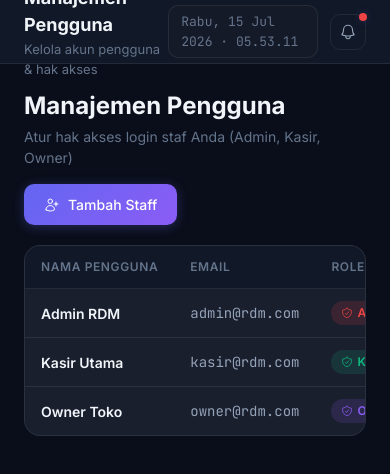
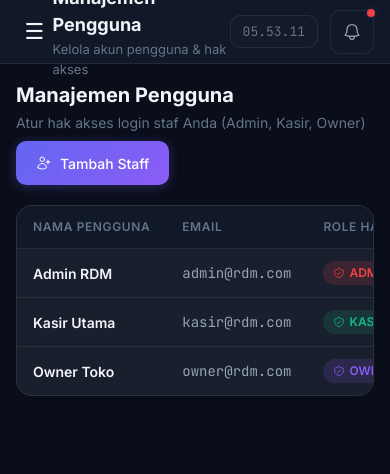
Before and after one commit to syahrulrahmandana/rdm-app-store, a Next.js app: page /users in a window 390 px wide. Shown: the top 474 px of the page. Built offline with nearby package versions, Linux system fonts and the light colour scheme; no server answers.

Commit message:
fix: make entire app responsive for mobile and PC - add hamburger menu, responsive grids, touch-friendly buttons

```diff
--- a/src/app/(dashboard)/layout.tsx
+++ b/src/app/(dashboard)/layout.tsx
@@ -1,19 +1,27 @@
+'use client'
+
+import { useState, useCallback } from 'react'
 import Sidebar from '@/components/layout/sidebar'
 import Header from '@/components/layout/header'
 
-export default function DashboardLayout({
-  children,
-}: {
-  children: React.ReactNode
-}) {
+export default function DashboardLayout({ children }: { children: React.ReactNode }) {
+  const [sidebarOpen, setSidebarOpen] = useState(false)
+
+  const toggleSidebar = useCallback(() => {
+    setSidebarOpen(prev => !prev)
+  }, [])
+
+  const closeSidebar = useCallback(() => {
+    setSidebarOpen(false)
+  }, [])
+
   return (
     <div style={{ display: 'flex', minHeight: '100vh' }}>
-      <Sidebar />
+      <div className={`sidebar-overlay ${sidebarOpen ? 'active' : ''}`} onClick={closeSidebar} />
+      <Sidebar isOpen={sidebarOpen} onClose={closeSidebar} />
       <div className="main-content">
-        <Header />
-        <div className="page-content">
-          {children}
-        </div>
+        <Header onToggleSidebar={toggleSidebar} />
+        <div className="page-content">{children}</div>
       </div>
     </div>
   )
--- a/src/app/(dashboard)/pos/page.tsx
+++ b/src/app/(dashboard)/pos/page.tsx
@@ -330,7 +330,7 @@ export default function POSPage() {
                 {/* Metode Pembayaran */}
                 <div className="input-group" style={{ marginBottom: 16 }}>
                   <label className="input-label">Pilih Metode</label>
-                  <div style={{ display: 'grid', gridTemplateColumns: 'repeat(2, 1fr)', gap: 8 }}>
+                  <div className="form-grid" style={{ gap: 8 }}>
                     {paymentMethods.map((pm) => (
                       <button
                         key={pm.value}
--- a/src/app/(dashboard)/products/page.tsx
+++ b/src/app/(dashboard)/products/page.tsx
@@ -277,7 +277,7 @@ export default function ProductsPage() {
       </div>
 
       {/* Filters */}
-      <div className="card" style={{ padding: 16, marginBottom: 20, display: 'flex', gap: 12, alignItems: 'center' }}>
+      <div className="card" style={{ padding: 16, marginBottom: 20, display: 'flex', gap: 12, alignItems: 'center', flexWrap: 'wrap' }}>
         <div className="search-box" style={{ flex: 1 }}>
           <HiOutlineMagnifyingGlass className="search-box-icon" />
           <input
@@ -290,7 +290,7 @@ export default function ProductsPage() {
         </div>
         <select
           className="select"
-          style={{ width: 200 }}
+          style={{ minWidth: 150, flex: 1, maxWidth: 250 }}
           value={selectedCategory}
           onChange={(e) => setSelectedCategory(e.target.value)}
         >
@@ -384,7 +384,7 @@ export default function ProductsPage() {
               <button className="btn btn-icon btn-ghost" onClick={() => setIsModalOpen(false)}>×</button>
             </div>
             <form onSubmit={handleSubmit}>
-              <div className="modal-body" style={{ display: 'grid', gridTemplateColumns: '1fr 1fr', gap: 16 }}>
+              <div className="modal-body form-grid" style={{ gap: 16 }}>
                 <div className="input-group" style={{ gridColumn: 'span 2' }}>
                   <label className="input-label">Nama Produk</label>
                   <input
@@ -538,7 +538,7 @@ export default function ProductsPage() {
               <h3 style={{ fontSize: 18, fontWeight: 700 }}>Kelola Kategori Produk</h3>
               <button className="btn btn-icon btn-ghost" onClick={() => setIsCategoryModalOpen(false)}>×</button>
             </div>
-            <div className="modal-body" style={{ display: 'grid', gridTemplateColumns: '1fr 1fr', gap: 24 }}>
+            <div className="modal-body form-grid" style={{ gap: 24 }}>
               {/* Kolom Kiri: Form Tambah Kategori */}
               <div>
                 <h4 style={{ fontSize: 15, fontWeight: 600, marginBottom: 16, color: 'var(--text-primary)' }}>
--- a/src/app/(dashboard)/settings/page.tsx
+++ b/src/app/(dashboard)/settings/page.tsx
@@ -30,7 +30,7 @@ export default function SettingsPage() {
           <h3 style={{ fontSize: 16, fontWeight: 700, marginBottom: 16, display: 'flex', alignItems: 'center', gap: 8 }}>
             <HiOutlineBuildingStorefront /> Profil Bisnis Toko
           </h3>
-          <div style={{ display: 'grid', gridTemplateColumns: '1fr 1fr', gap: 16 }}>
+          <div className="form-grid" style={{ gap: 16 }}>
             <div className="input-group" style={{ gridColumn: 'span 2' }}>
               <label className="input-label">Nama Toko</label>
               <input type="text" className="input" value={storeName} onChange={(e) => setStoreName(e.target.value)} required />
--- a/src/app/globals.css
+++ b/src/app/globals.css
@@ -62,7 +62,7 @@ html, body {
   color: var(--text-primary);
   -webkit-font-smoothing: antialiased;
   -moz-osx-font-smoothing: grayscale;
-  overflow: hidden;
+  overflow-x: hidden;
   height: 100vh;
 }
 
@@ -1030,12 +1030,65 @@ html, body {
   animation: pulse-glow 2s infinite;
 }
 
+/* Hamburger Menu Button */
+.hamburger-btn {
+  display: none;
+  align-items: center;
+  justify-content: center;
+  width: 44px;
+  height: 44px;
+  border: none;
+  background: var(--bg-secondary);
+  color: var(--text-primary);
+  border-radius: 12px;
+  cursor: pointer;
+  font-size: 22px;
+  transition: all 0.2s;
+}
+
+.hamburger-btn:hover {
+  background: var(--primary);
+  color: white;
+}
+
+.sidebar-overlay {
+  display: none;
+  position: fixed;
+  top: 0;
+  left: 0;
+  right: 0;
+  bottom: 0;
+  background: rgba(0, 0, 0, 0.5);
+  z-index: 99;
+  backdrop-filter: blur(4px);
+}
+
+.sidebar-overlay.active {
+  display: block;
+}
+
+/* Form Grid */
+.form-grid {
+  display: grid;
+  grid-template-columns: 1fr 1fr;
+  gap: 16px;
+}
+
 /* Responsive */
 @media (max-width: 1024px) {
   .pos-layout {
     grid-template-columns: 1fr;
   }
   .grid-stats {
+    grid-template-columns: repeat(2, 1fr);
+  }
+  .grid-2 {
+    grid-template-columns: 1fr;
+  }
+  .grid-3 {
+    grid-template-columns: repeat(2, 1fr);
+  }
+  .grid-4 {
     grid-template-columns: repeat(2, 1fr);
   }
 }
@@ -1053,4 +1106,53 @@ html, body {
   .grid-stats {
     grid-template-columns: 1fr;
   }
+  .grid-3 {
+    grid-template-columns: 1fr;
+  }
+  .grid-4 {
+    grid-template-columns: repeat(2, 1fr);
+  }
+  .search-box {
+    width: 100%;
+  }
+  .header {
+    padding: 12px 16px;
+  }
+  .page-content {
+    padding: 16px;
+  }
+  .page-toolbar {
+    gap: 8px;
+  }
+  .login-card {
+    padding: 24px;
+  }
+  .hamburger-btn {
+    display: flex;
+  }
+  .form-grid {
+    grid-template-columns: 1fr;
+  }
+  .hide-mobile {
+    display: none;
+  }
 }
+
+@media (max-width: 480px) {
+  .grid-4 {
+    grid-template-columns: 1fr;
+  }
+  .page-title {
+    font-size: 20px;
+  }
+  .stat-card {
+    padding: 16px;
+  }
+  .btn {
+    min-height: 44px;
+  }
+  .btn-icon {
+    width: 44px;
+    height: 44px;
+  }
+}
--- a/src/components/layout/header.tsx
+++ b/src/components/layout/header.tsx
@@ -17,7 +17,7 @@ const pageTitles: Record<string, { title: string; subtitle: string }> = {
   '/settings': { title: 'Pengaturan', subtitle: 'Konfigurasi toko & aplikasi' },
 }
 
-export default function Header() {
+export default function Header({ onToggleSidebar }: { onToggleSidebar: () => void }) {
   const pathname = usePathname()
   const [currentTime, setCurrentTime] = useState(new Date())
 
@@ -30,6 +30,9 @@ export default function Header() {
 
   return (
     <header className="header">
+      <button className="hamburger-btn" onClick={onToggleSidebar} aria-label="Toggle menu">
+        ☰
+      </button>
       <div>
         <h1 style={{ fontSize: 18, fontWeight: 700 }}>{pageInfo.title}</h1>
         <p style={{ fontSize: 13, color: 'var(--text-muted)', marginTop: 2 }}>
@@ -46,8 +49,10 @@ export default function Header() {
           borderRadius: 'var(--radius-md)',
           border: '1px solid var(--border-color)',
         }}>
-          {currentTime.toLocaleDateString('id-ID', { weekday: 'long', day: '2-digit', month: 'short', year: 'numeric' })}
-          {' · '}
+          <span className="hide-mobile">
+            {currentTime.toLocaleDateString('id-ID', { weekday: 'long', day: '2-digit', month: 'short', year: 'numeric' })}
+            {' · '}
+          </span>
           {currentTime.toLocaleTimeString('id-ID', { hour: '2-digit', minute: '2-digit', second: '2-digit' })}
         </div>
         <button className="btn btn-icon btn-ghost" style={{ position: 'relative' }}>
--- a/src/components/layout/sidebar.tsx
+++ b/src/components/layout/sidebar.tsx
@@ -49,12 +49,12 @@ const menuItems = [
   },
 ]
 
-export default function Sidebar() {
+export default function Sidebar({ isOpen, onClose }: { isOpen: boolean; onClose: () => void }) {
   const pathname = usePathname()
   const { data: session } = useSession()
 
   return (
-    <aside className="sidebar">
+    <aside className={`sidebar ${isOpen ? 'open' : ''}`}>
       <div className="sidebar-logo">
         <div className="sidebar-logo-icon">R</div>
         <div>
@@ -78,6 +78,7 @@ export default function Sidebar() {
                   key={item.href}
                   href={item.href}
                   className={`sidebar-link ${isActive ? 'active' : ''}`}
+                  onClick={onClose}
                 >
                   <span className="sidebar-link-icon">
                     <item.icon size={20} />
```
Also changed, not shown: src/app/(dashboard)/reports/page.tsx (+5 -5 lines).
